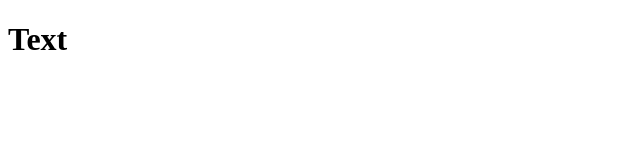
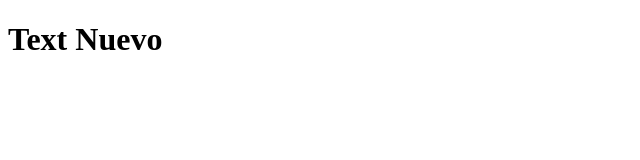
Before and after one commit to santiagog-in/proyectogit, a plain HTML site: page index.html in a window 1280 px wide. Shown: the whole page, without its empty margins (0-640 px from the left). Drawn offline with Linux system fonts and the light colour scheme.

Commit message:
se modifico el titulo

```diff
--- a/index.html
+++ b/index.html
@@ -6,6 +6,6 @@
     <title>Demo Git</title>
 </head>
 <body>
-    <h1>Text</h1>
+    <h1>Text Nuevo</h1>
 </body>
 </html>
```
